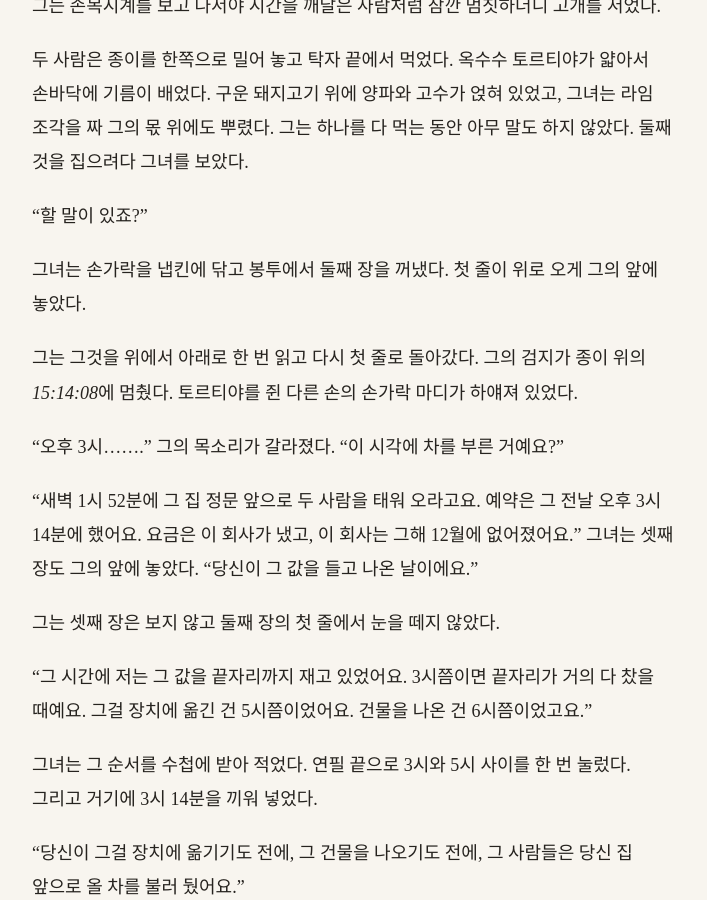
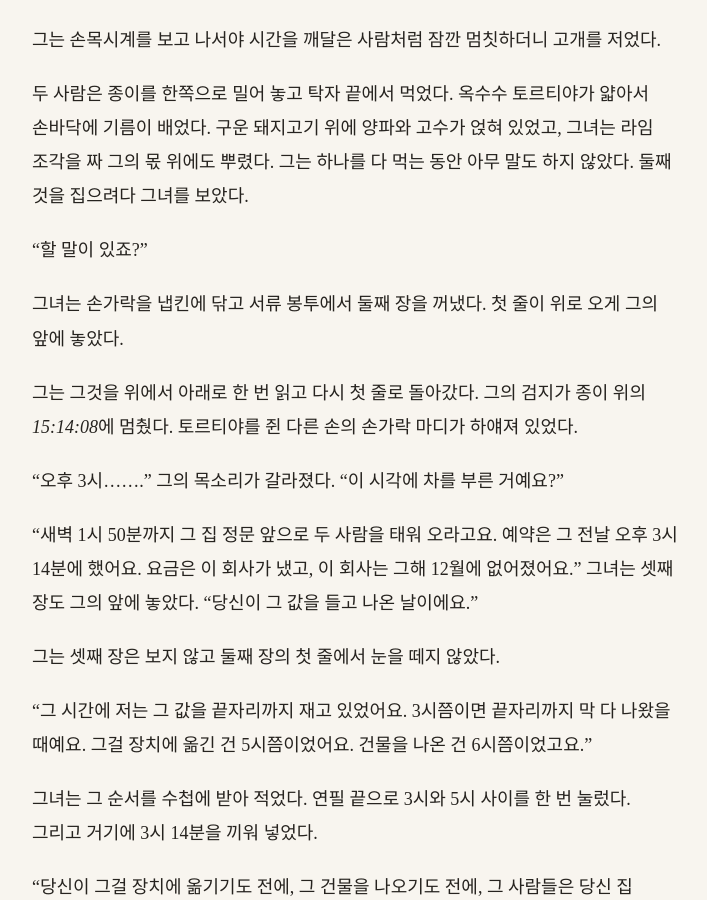
Before and after one commit to kangkkang/writer_s1_public, a Jekyll site: the page built from vol2/042.md, in a window 1280 px wide and 900 px high, scrolled down 10428 px. Shown: the whole window, without its empty margins (284-991 px from the left). Built offline with Jekyll 4.4.1, drawn with Linux system fonts in a browser that asks for light colours; our own code applies the rules of GitHub Pages for plain Markdown files; some of the changed text lies outside the part shown.

Commit message:
Update from https://github.com/kangkkang/writer_s1/commit/bbb1a331dc0f02e2d54025163fe320df4bdbb79e

```diff
--- a/vol2/042.md
+++ b/vol2/042.md
@@ -189,6 +189,7 @@ TF의 프랑스 쪽 연락 창구는 격자 방 하나를 다른 두 나라와
 종이는 석 장이었다. 첫 장은 회사의 공문이었고, 둘째 장에 기록이 있었다. 그날 새벽 그 반경 안에 선 차는 열한 대였다. 열 대는 손님을 내려 주거나 태우고 몇 분 안에 떠났다. 한 대가 달랐다.
 
 [예약 생성: 2060-11-17 15:14:08 PST]
+[예약 내용: 2060-11-18 01:50 도착 지정, 목적지 변경 없음]
 [승차: 2060-11-18 01:38, 산타클라라, 24시간 주차 건물 1층]
 [도착: 01:52]
 [대기: 01:52 ~ 03:31 (99분)]
@@ -224,17 +225,17 @@ TF의 프랑스 쪽 연락 창구는 격자 방 하나를 다른 두 나라와
 
 "할 말이 있죠?"
 
-그녀는 손가락을 냅킨에 닦고 봉투에서 둘째 장을 꺼냈다. 첫 줄이 위로 오게 그의 앞에 놓았다.
+그녀는 손가락을 냅킨에 닦고 서류 봉투에서 둘째 장을 꺼냈다. 첫 줄이 위로 오게 그의 앞에 놓았다.
 
 그는 그것을 위에서 아래로 한 번 읽고 다시 첫 줄로 돌아갔다. 그의 검지가 종이 위의 *15:14:08*에 멈췄다. 토르티야를 쥔 다른 손의 손가락 마디가 하얘져 있었다.
 
 "오후 3시……." 그의 목소리가 갈라졌다. "이 시각에 차를 부른 거예요?"
 
-"새벽 1시 52분에 그 집 정문 앞으로 두 사람을 태워 오라고요. 예약은 그 전날 오후 3시 14분에 했어요. 요금은 이 회사가 냈고, 이 회사는 그해 12월에 없어졌어요." 그녀는 셋째 장도 그의 앞에 놓았다. "당신이 그 값을 들고 나온 날이에요."
+"새벽 1시 50분까지 그 집 정문 앞으로 두 사람을 태워 오라고요. 예약은 그 전날 오후 3시 14분에 했어요. 요금은 이 회사가 냈고, 이 회사는 그해 12월에 없어졌어요." 그녀는 셋째 장도 그의 앞에 놓았다. "당신이 그 값을 들고 나온 날이에요."
 
 그는 셋째 장은 보지 않고 둘째 장의 첫 줄에서 눈을 떼지 않았다.
 
-"그 시간에 저는 그 값을 끝자리까지 재고 있었어요. 3시쯤이면 끝자리가 거의 다 찼을 때예요. 그걸 장치에 옮긴 건 5시쯤이었어요. 건물을 나온 건 6시쯤이었고요."
+"그 시간에 저는 그 값을 끝자리까지 재고 있었어요. 3시쯤이면 끝자리까지 막 다 나왔을 때예요. 그걸 장치에 옮긴 건 5시쯤이었어요. 건물을 나온 건 6시쯤이었고요."
 
 그녀는 그 순서를 수첩에 받아 적었다. 연필 끝으로 3시와 5시 사이를 한 번 눌렀다. 그리고 거기에 3시 14분을 끼워 넣었다.
 
@@ -332,7 +333,7 @@ TF의 프랑스 쪽 연락 창구는 격자 방 하나를 다른 두 나라와
 
 그 아래에 세로줄을 하나 그어 쪽을 둘로 나누고, 왼쪽 칸의 머리에 *언제*, 오른쪽 칸의 머리에 *무엇*이라고 썼다.
 
-왼쪽 칸에는 두 줄을 적었다. *2060년 11월 17일 15:14:08 — 차 예약. 그가 끝자리를 재던 때. 장치에 옮기기 두 시간쯤 전.* *2061년 10월 14일 16:52(파리) — 동맹국 협력 요청. 카페에서 세 시간도 안 돼서.*
+왼쪽 칸에는 두 줄을 적었다. *2060년 11월 17일 15:14:08 — 차 예약. 그가 끝자리를 막 다 낸 때. 장치에 옮기기 두 시간쯤 전.* *2061년 10월 14일 16:52(파리) — 동맹국 협력 요청. 카페에서 세 시간도 안 돼서.*
 
 오른쪽 칸에는 그의 말을 들은 그대로 적었다. 활주로 끝에서 들은 것과, 화요일 밤 타코를 먹으며 들은 것이었다. *그 값을 알면 끼어들 수 있다. 같은 값을 반대로 쓰면 지울 수 있다. 그날 그 값을 끝자리까지 가진 사람은 그 하나.* 그 아래에 한 줄을 덧붙였다. *가져간 것이 아니라 재는 것을 보고.*
 
```
Also changed, not shown: other parts of vol2/042.md (+1 -1 lines), vol2/041.md (+5 -5 lines), vol2/043.md (+4 -4 lines), vol2/044.md (+4 -4 lines), vol2/045.md (+6 -6 lines).
